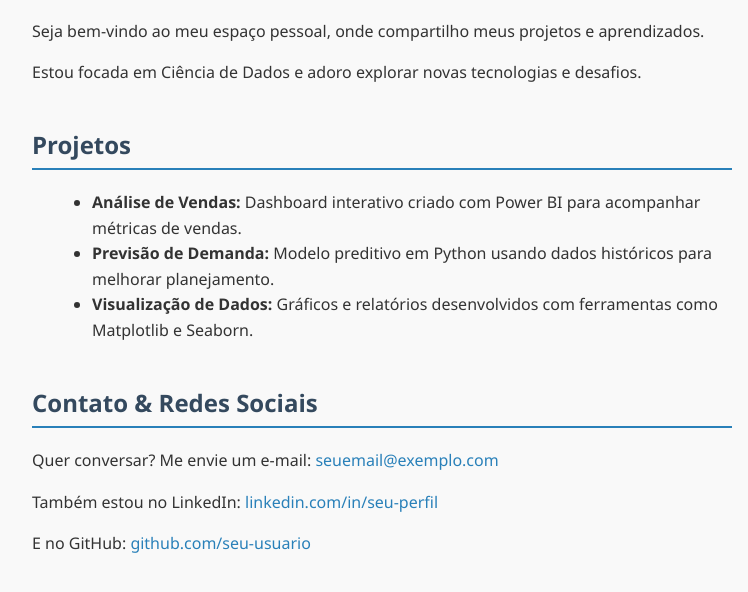
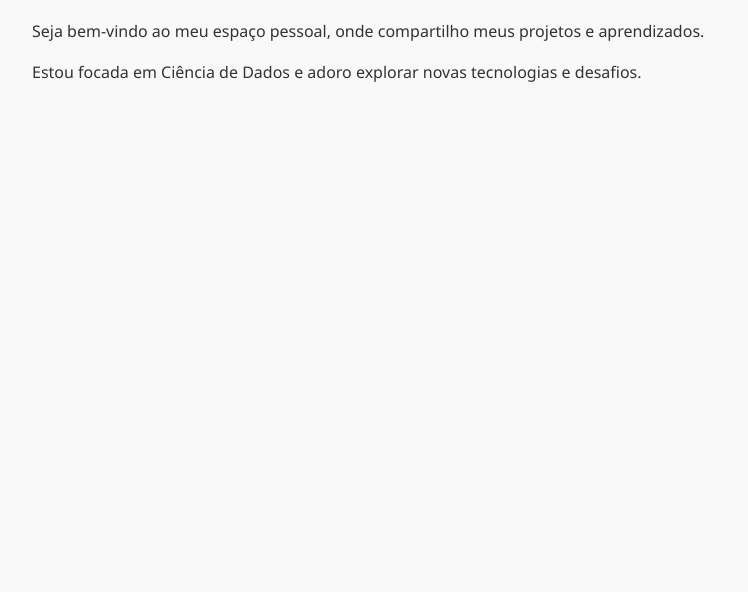
Before and after one commit to DorisCharca/DorisCharca, a plain HTML site: page index.html in a window 1280 px wide. Shown: the part 94-686 px from the top of the page, without its empty margins (258-1006 px from the left). Drawn offline with Linux system fonts and the light colour scheme.

Commit message:
Update index.html

```diff
--- a/index.html
+++ b/index.html
@@ -40,16 +40,5 @@
   <p>Seja bem-vindo ao meu espaço pessoal, onde compartilho meus projetos e aprendizados.</p>
   <p>Estou focada em Ciência de Dados e adoro explorar novas tecnologias e desafios.</p>
 
-  <h2>Projetos</h2>
-  <ul>
-    <li><strong>Análise de Vendas:</strong> Dashboard interativo criado com Power BI para acompanhar métricas de vendas.</li>
-    <li><strong>Previsão de Demanda:</strong> Modelo preditivo em Python usando dados históricos para melhorar planejamento.</li>
-    <li><strong>Visualização de Dados:</strong> Gráficos e relatórios desenvolvidos com ferramentas como Matplotlib e Seaborn.</li>
-  </ul>
-
-  <h2>Contato & Redes Sociais</h2>
-  <p>Quer conversar? Me envie um e-mail: <a href="mailto:seuemail@exemplo.com">seuemail@exemplo.com</a></p>
-  <p>Também estou no LinkedIn: <a href="https://www.linkedin.com/in/seu-perfil" target="_blank">linkedin.com/in/seu-perfil</a></p>
-  <p>E no GitHub: <a href="https://github.com/seu-usuario" target="_blank">github.com/seu-usuario</a></p>
 </body>
 </html>
```
